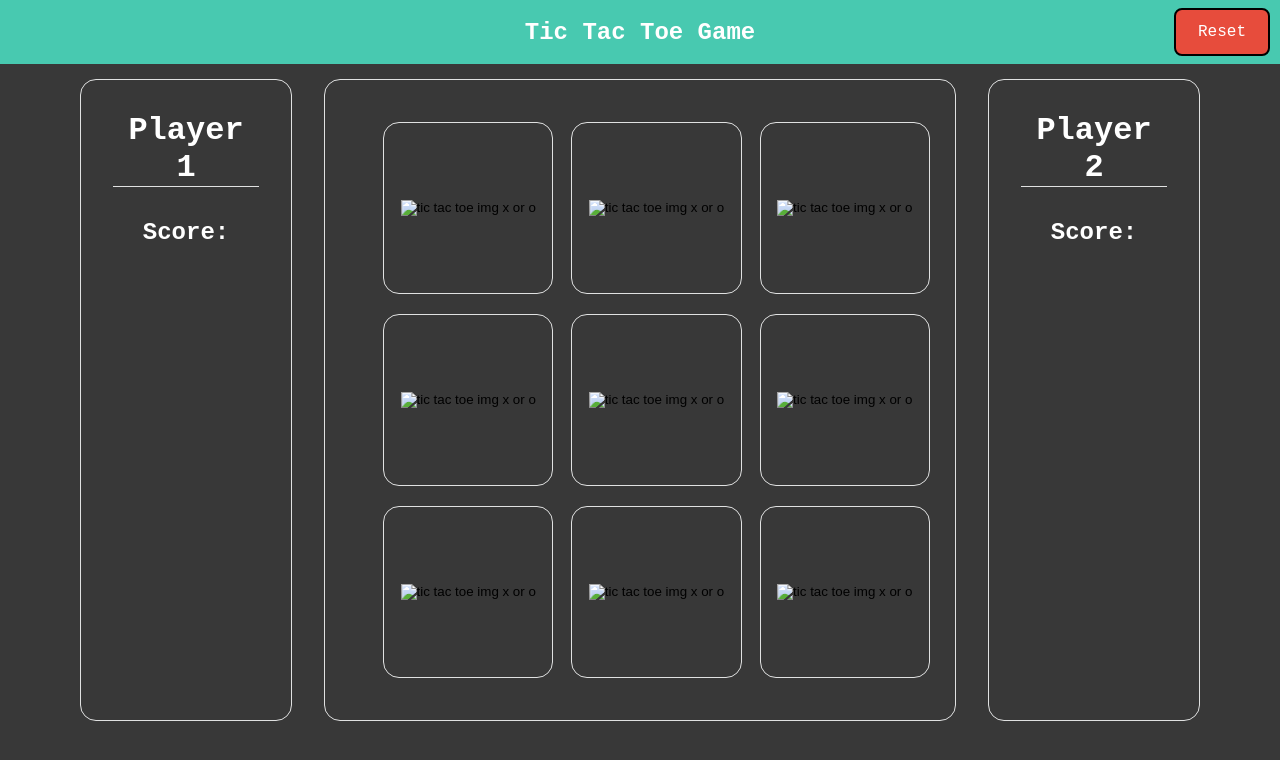
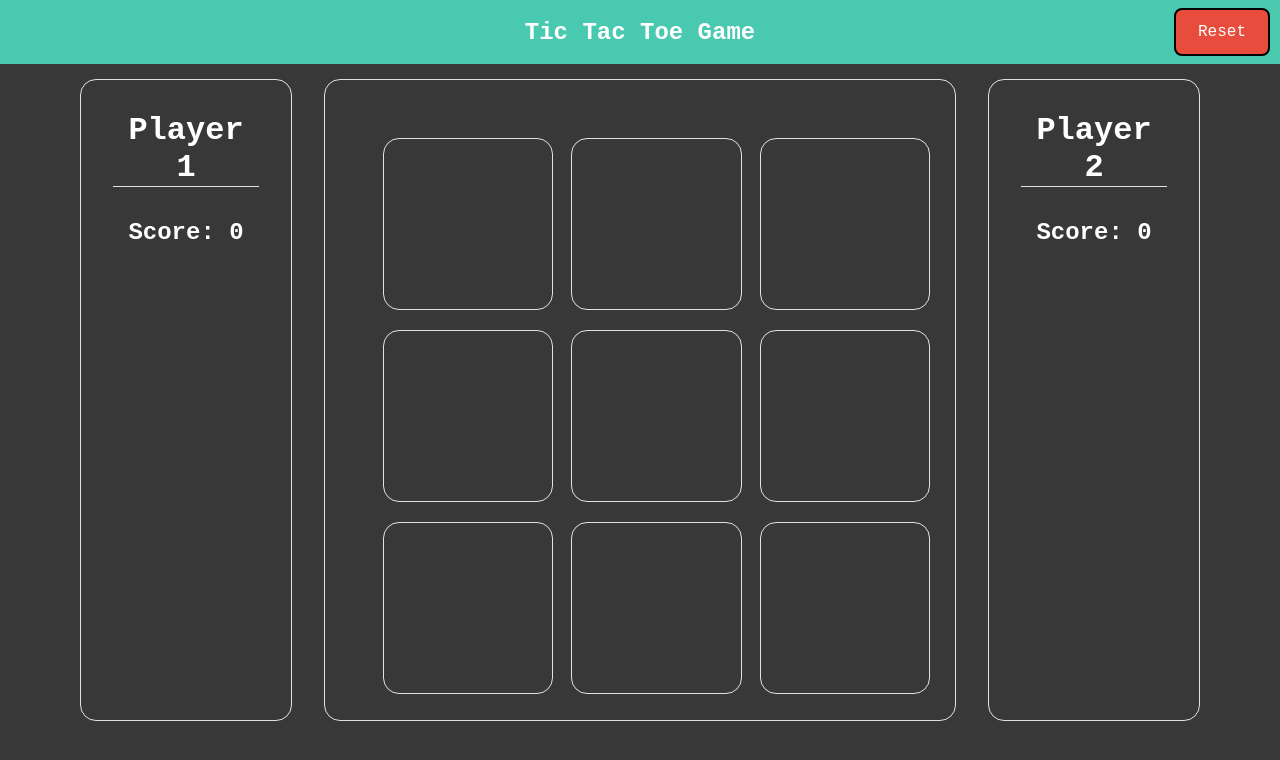
Before and after one commit to Ramen96/tic-tac-toe, a website: page public/index.html in a window 1280 px wide. Both pictures are taken after a click on the button "Reset". Drawn offline with Linux system fonts and the light colour scheme.

Commit message:
game now keeps player scores & changed bg color changing to either an x or an o

```diff
--- a/public/index.css
+++ b/public/index.css
@@ -63,9 +63,6 @@ nav {
     border: solid #e0e1e1 1px;
     border-radius: 1rem;
     margin: 1rem;
-    display: inline-grid;
-    justify-content: center;
-    align-items: center;
 }
 
 .pName {
@@ -93,6 +90,9 @@ nav {
     margin: 0.5rem;
     z-index: 1000;
     background: transparent;
+    display: flex;
+    align-items: center;
+    justify-content: center;
 }
 
 .reset {
--- a/public/index.html
+++ b/public/index.html
@@ -8,54 +8,66 @@
     <body>
         <nav>
             <h1>Tic Tac Toe Game</h1>
-            <button class="reset" onclick="resetBoxes()">Reset</button>
+            <button class="reset" onclick="resetGame()">Reset</button>
         </nav>
         <div class="containerA">
             <div class="containerB">
                 <div class="playerBox">
                     <h1 class="pName">Player 1</h1>
-                    <h2>
-                        Score:
-                        <h2 id="player1Score"></h2>
-                    </h2>
+                    <h2 id="player1Score">Score:</h2>
                 </div>
                 <div class="game">
                     <div class="gBox">
-                        <button id="0" class="card" onclick="handleClick(0)">
-                            <img src="#" alt="tic tac toe img x or o" />
-                        </button>
-                        <button id="1" class="card" onclick="handleClick(1)">
-                            <img src="#" alt="tic tac toe img x or o" />
-                        </button>
-                        <button id="2" class="card" onclick="handleClick(2)">
-                            <img src="#" alt="tic tac toe img x or o" />
-                        </button>
-                        <button id="3" class="card" onclick="handleClick(3)">
-                            <img src="#" alt="tic tac toe img x or o" />
-                        </button>
-                        <button id="4" class="card" onclick="handleClick(4)">
-                            <img src="#" alt="tic tac toe img x or o" />
-                        </button>
-                        <button id="5" class="card" onclick="handleClick(5)">
-                            <img src="#" alt="tic tac toe img x or o" />
-                        </button>
-                        <button id="6" class="card" onclick="handleClick(6)">
-                            <img src="#" alt="tic tac toe img x or o" />
-                        </button>
-                        <button id="7" class="card" onclick="handleClick(7)">
-                            <img src="#" alt="tic tac toe img x or o" />
-                        </button>
-                        <button id="8" class="card" onclick="handleClick(8)">
-                            <img src="#" alt="tic tac toe img x or o" />
-                        </button>
+                        <button
+                            id="0"
+                            class="card"
+                            onclick="handleClick(0)"
+                        ></button>
+                        <button
+                            id="1"
+                            class="card"
+                            onclick="handleClick(1)"
+                        ></button>
+                        <button
+                            id="2"
+                            class="card"
+                            onclick="handleClick(2)"
+                        ></button>
+                        <button
+                            id="3"
+                            class="card"
+                            onclick="handleClick(3)"
+                        ></button>
+                        <button
+                            id="4"
+                            class="card"
+                            onclick="handleClick(4)"
+                        ></button>
+                        <button
+                            id="5"
+                            class="card"
+                            onclick="handleClick(5)"
+                        ></button>
+                        <button
+                            id="6"
+                            class="card"
+                            onclick="handleClick(6)"
+                        ></button>
+                        <button
+                            id="7"
+                            class="card"
+                            onclick="handleClick(7)"
+                        ></button>
+                        <button
+                            id="8"
+                            class="card"
+                            onclick="handleClick(8)"
+                        ></button>
                     </div>
                 </div>
                 <div class="playerBox">
                     <h1 class="pName">Player 2</h1>
-                    <h2>
-                        Score:
-                        <h2 id="player2Score"></h2>
-                    </h2>
+                    <h2 id="player2Score">Score:</h2>
                 </div>
             </div>
         </div>
--- a/public/main.js
+++ b/public/main.js
@@ -15,29 +15,9 @@ const winConditions = [
   [0, 4, 8],
   [2, 4, 6],
 ];
-
 function checkWinCon() {
   let checkX = [];
   let checkO = [];
-
-  function updateText(id) {
-    const element = document.getElementById(id);
-    if (playerTurn) {
-      if (element !== null) {
-        player1Count++;
-        element.textContent = player1Count;
-      } else {
-        console.error(`Element with ${id} not found.`);
-      }
-    } else {
-      if (element !== null) {
-        player2Count++;
-        element.textContent = player2Count;
-      } else {
-        console.error(`Element with ${id} not found.`);
-      }
-    }
-  }
 
   function win() {
     if (playerTurn) {
@@ -101,9 +81,42 @@ function checkWinCon() {
   }
 }
 
+function updateText(id) {
+  const element = document.getElementById(id);
+  if (playerTurn) {
+    if (element !== null) {
+      player1Count++;
+      element.textContent = `Score: ${player1Count}`;
+    } else {
+      console.error(`Element with ${id} not found.`);
+    }
+  } else {
+    if (element !== null) {
+      player2Count++;
+      element.textContent = `Score: ${player2Count}`;
+    } else {
+      console.error(`Element with ${id} not found.`);
+    }
+  }
+  function reset() {
+    element.textContent = "Score: 0";
+  }
+}
+
 // Change box condition based on player status
-function changeXorO(boolvalue, color, id) {
-  document.getElementById(id).style.background = color;
+function changeXorO(boolvalue, id) {
+  const element = document.getElementById(id);
+  function addSvg(img, position) {
+    element.style.backgroundImage = img;
+    element.style.backgroundPosition = position;
+  }
+  if (playerTurn) {
+    addSvg('url("X.svg")', "center");
+  } else {
+    addSvg('url("O.svg")', "center");
+    element.style.backgroundRepeat = "no-repeat";
+    element.style.backgroundSize = "70%";
+  }
   playerTurn = boolvalue;
 }
 
@@ -113,11 +126,11 @@ function handleClick(id) {
     if (boardState[id] === null) {
       if (playerTurn) {
         boardState[id] = "X";
-        changeXorO(false, "blue", id);
+        changeXorO(false, id);
         checkWinCon();
       } else {
         boardState[id] = "O";
-        changeXorO(true, "red", id);
+        changeXorO(true, id);
         checkWinCon();
       }
     } else {
@@ -137,3 +150,11 @@ function resetBoxes() {
     document.getElementById(id[i]).style.background = "transparent";
   }
 }
+
+function resetGame() {
+  resetBoxes();
+  player1Count = 0;
+  player2Count = 0;
+  document.getElementById("player1Score").textContent = "Score: 0";
+  document.getElementById("player2Score").textContent = "Score: 0";
+}
```
Also changed, not shown: public/O.svg (added), public/X.svg (added).
